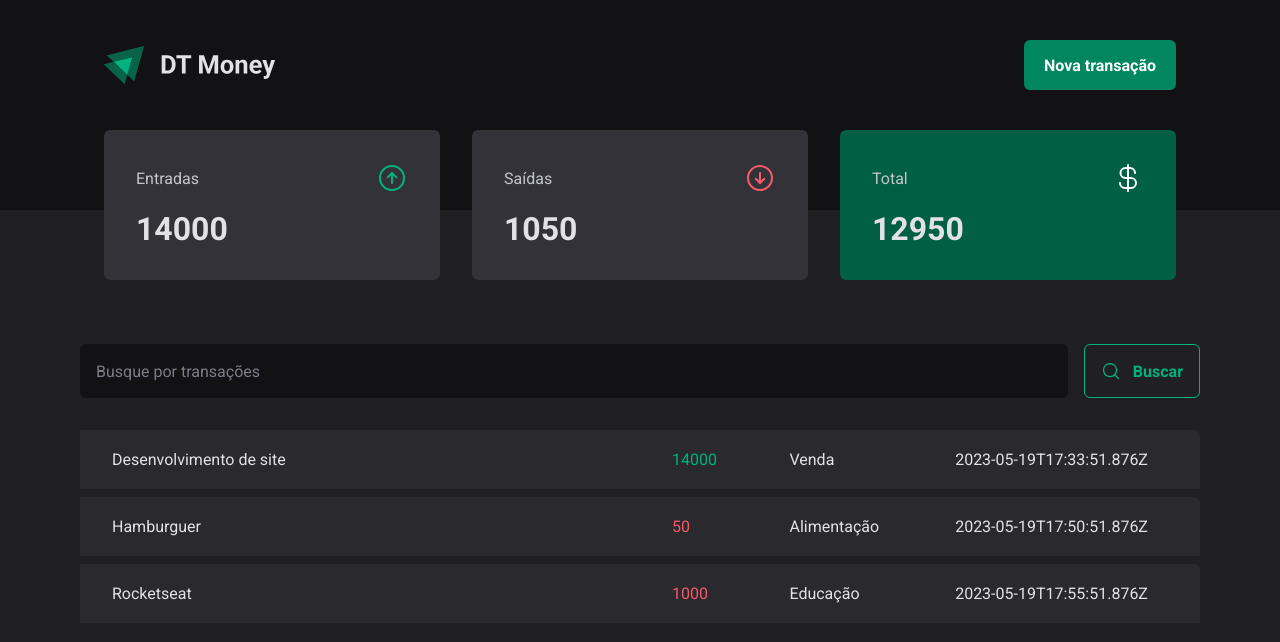
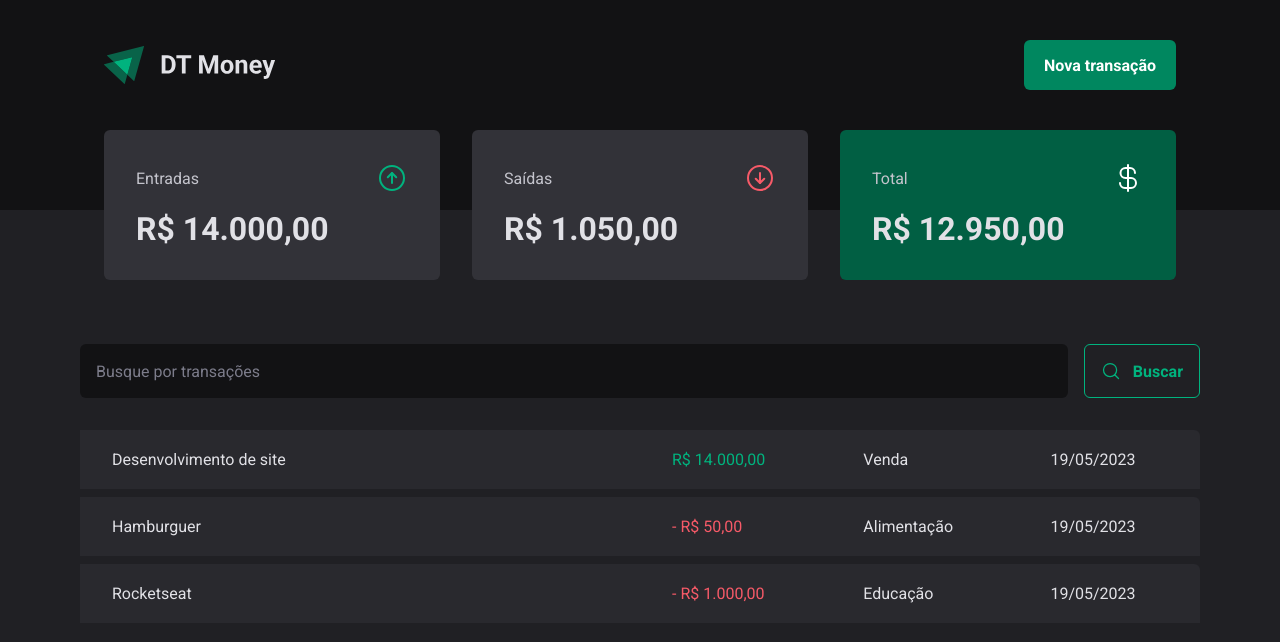
Before and after one commit to jonierthal/dt-money-web, a React (Vite) app: page / in a window 1280 px wide. Shown: the top 642 px of the page. Built offline with nearby package versions, Linux system fonts and the light colour scheme; data requests are answered from the project's data file.

Commit message:
Formatando valores

```diff
--- a/server.json
+++ b/server.json
@@ -23,6 +23,6 @@
       "category": "Educação",
       "price": 1000,
       "createdAt": "2023-05-19T17:55:51.876Z"
-  }
+    }
   ]
 }
--- a/src/components/Summary/index.tsx
+++ b/src/components/Summary/index.tsx
@@ -2,6 +2,7 @@
 import { useContext } from "react";
 import { SummaryContainer, SummaryCard } from "./styles";
 import { TransactionsContext } from "../../contexts/TransactionsContext";
+import { priceFormatter } from "../../utils/formatter";
 
 export function Summary(){
     const { transactions } = useContext(TransactionsContext)
@@ -33,7 +34,7 @@
                     <ArrowCircleUp size={32} color="#00b37e"/>
                 </header>
 
-                <strong>{sumamary.income}</strong>
+                <strong>{priceFormatter.format(sumamary.income)}</strong>
             </SummaryCard>
 
             <SummaryCard>
@@ -42,7 +43,7 @@
                     <ArrowCircleDown size={32} color="#f75a68"/>
                 </header>
 
-                <strong>{sumamary.outcome}</strong>
+                <strong>{priceFormatter.format(sumamary.outcome)}</strong>
             </SummaryCard>
 
             <SummaryCard variant="green">
@@ -51,7 +52,7 @@
                     <CurrencyDollar size={32} color="#fff"/>
                 </header>
 
-                <strong>{sumamary.total}</strong>
+                <strong>{priceFormatter.format(sumamary.total)}</strong>
             </SummaryCard>
         </SummaryContainer>
     )
--- a/src/pages/Transactions/index.tsx
+++ b/src/pages/Transactions/index.tsx
@@ -2,6 +2,7 @@
 import { Header } from "../../components/Header";
 import { Summary } from "../../components/Summary";
 import { TransactionsContext } from "../../contexts/TransactionsContext";
+import { dateFormatter, priceFormatter } from "../../utils/formatter";
 import { SearchForm } from "./components/SearchForm";
 import { PriceHighlight, TransactionsContainer, TransactionsTable } from "./styles";
 
@@ -24,11 +25,12 @@
                                     <td width="50%">{transaction.description}</td>
                                     <td>
                                         <PriceHighlight variant={transaction.type}>
-                                            {transaction.price}
+                                            {transaction.type === "outcome" && '- '}
+                                            {priceFormatter.format(transaction.price)}
                                         </PriceHighlight>
                                     </td>
                                     <td>{transaction.category}</td>
-                                    <td>{transaction.createdAt}</td>
+                                    <td>{dateFormatter.format(new Date(transaction.createdAt))}</td>
                                 </tr>
                             )
                         })}
--- /dev/null
+++ b/src/utils/formatter.ts
@@ -0,0 +1,6 @@
+export const dateFormatter = new Intl.DateTimeFormat('pt-BR');
+
+export const priceFormatter = new Intl.NumberFormat('pt-BR', {
+    style: 'currency',
+    currency: 'BRL',
+});
```
